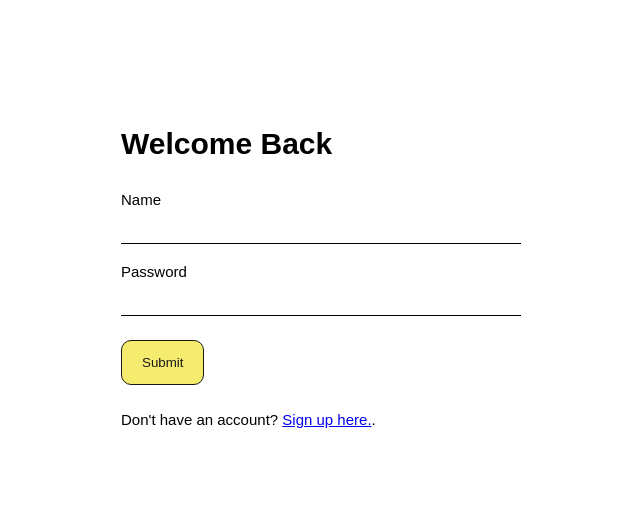
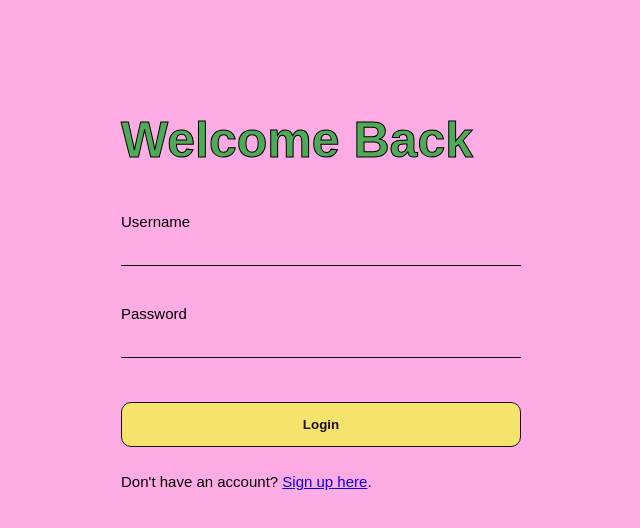
Before and after one commit to anosharahim/myna-voice-ai, a React (Create React App) app in the folder frontend/: page /login in a window 1280 px wide. Shown: the top 528 px of the page, without its empty margins (319-959 px from the left). Built offline with nearby package versions, Linux system fonts and the light colour scheme; no server answers.

Commit message:
add signin page styling

```diff
--- a/frontend/src/components/SignInForm.jsx
+++ b/frontend/src/components/SignInForm.jsx
@@ -38,20 +38,21 @@ export default function SignUpForm({ onAuthentication }) {
     }
   };
   return (
+    <div className="signup-container">
       <div className="form">
-      <div>
-        <h1>Welcome Back</h1>
-      </div>
+        <div className="signup-title">Welcome Back</div>
         <form>
           {/* Labels and inputs for form data */}
-        <label className="label">Name</label>
+          <div classname="input-field">
+            <label className="label">Username</label>
             <input
               onChange={handleName}
               className="input"
               value={name}
               type="text"
             />
-
+          </div>
+          <div className="input-field">
             <label className="label">Password</label>
             <input
               onChange={handlePassword}
@@ -59,15 +60,17 @@ export default function SignUpForm({ onAuthentication }) {
               value={password}
               type="password"
             />
+          </div>
 
-        <button onClick={handleSubmit} className="btn" type="submit">
-          Submit
+          <button onClick={handleSubmit} className="signup-button">
+            Login
           </button>
 
-        <p className="signup-link-text">
-          Don't have an account? <a href="/signup">Sign up here.</a>.
+          <p className="login-link-text">
+            Don't have an account? <a href="/signup">Sign up here</a>.
           </p>
         </form>
       </div>
+    </div>
   );
 }
--- a/frontend/src/components/SignUpForm.jsx
+++ b/frontend/src/components/SignUpForm.jsx
@@ -61,7 +61,7 @@ export default function SignUpForm() {
           </div>
 
           <button onClick={handleSubmit} className="signup-button">
-            Login
+            Create Account
           </button>
 
           <p className="login-link-text">
```
Lines whose indentation alone changed are shown as unchanged.
